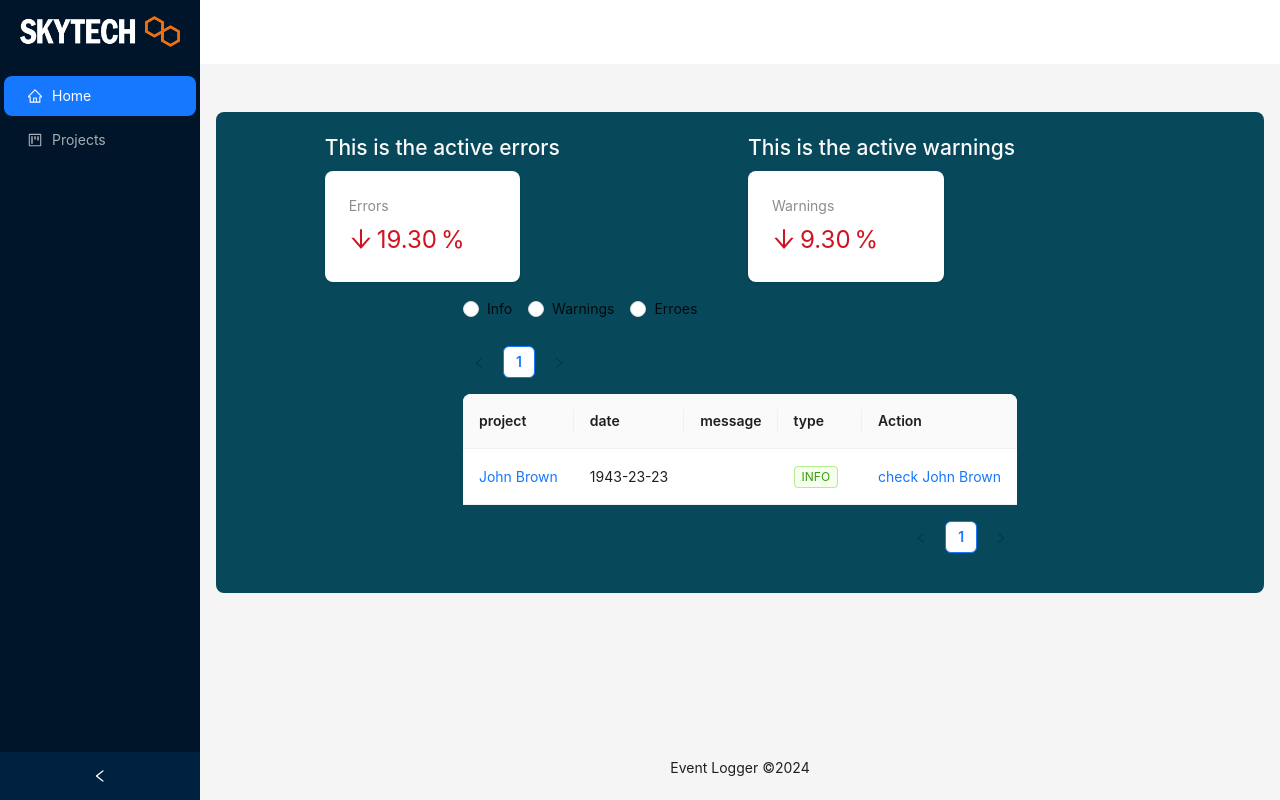
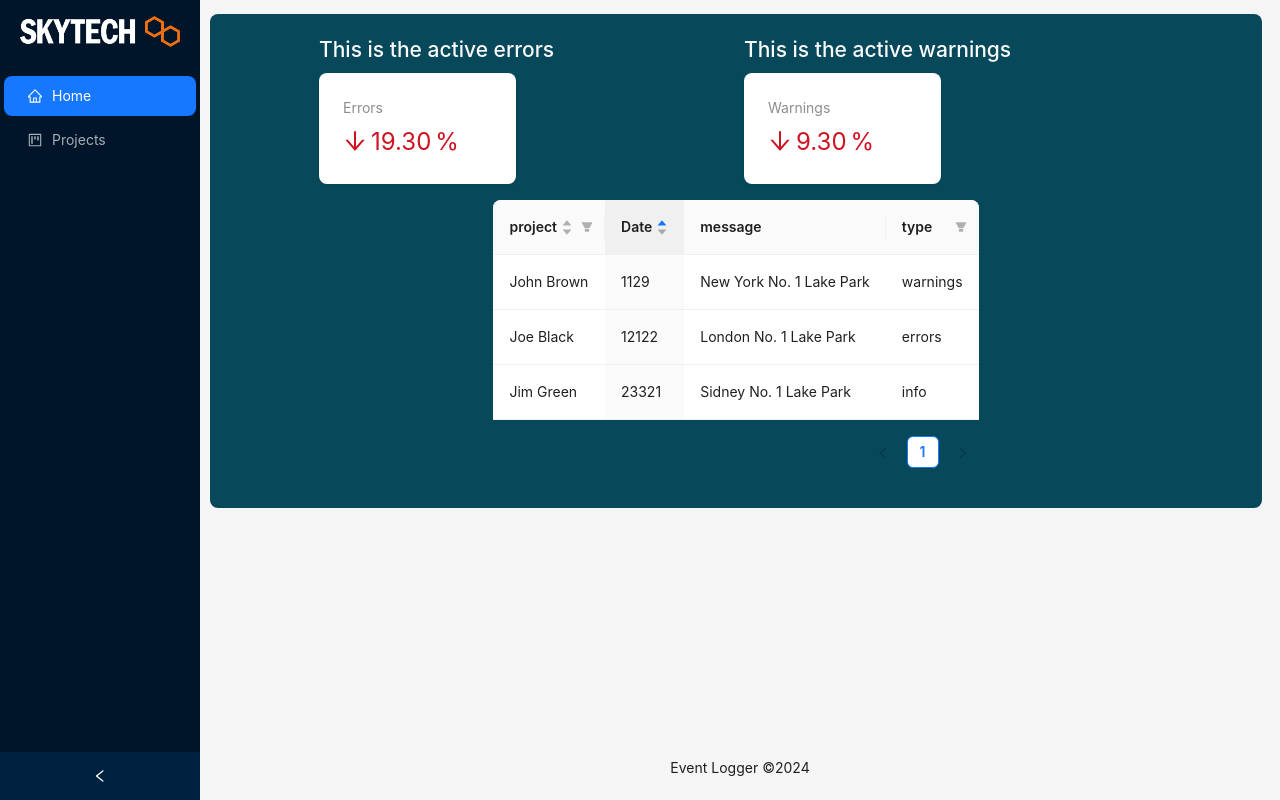
Before and after one commit to MrKalleP/event-frontend, a React (Vite) app: page / in a window 1280 px wide. Built offline with nearby package versions, Linux system fonts and the light colour scheme.

Commit message:
have fixed some tables

```diff
--- a/src/components/MainLayout.tsx
+++ b/src/components/MainLayout.tsx
@@ -6,14 +6,14 @@ import Logo from "./Logo";
 
 
 
-const { Header, Content, Footer, Sider } = Layout;
+const { Content, Footer, Sider } = Layout;
 
 const MainLayout: React.FC = () => {
     const [collapsed, setCollapsed] = useState(false);
     const location = useLocation();
 
     const {
-        token: { colorBgContainer, borderRadiusLG },
+        token: { borderRadiusLG },
     } = theme.useToken();
 
     const menuItems = [
@@ -38,9 +38,7 @@ const MainLayout: React.FC = () => {
                     theme="dark"
                     mode="inline"
                     defaultSelectedKeys={["/"]}
-                    selectedKeys={[location.pathname]}
-                >
-
+                    selectedKeys={[location.pathname]}>
                     {menuItems.map((item) => (
                         <Menu.Item key={item.key} icon={item.icon}>
                             <Link to={item.key}>{item.label}</Link>
@@ -49,9 +47,9 @@ const MainLayout: React.FC = () => {
                 </Menu>
             </Sider>
             <Layout>
-                <Header style={{ background: colorBgContainer }} />
-                <Content style={{ margin: "16px" }}>
-                    <Breadcrumb style={{ margin: "16px 0" }}>
+
+                <Content style={{ margin: "10px" }}>
+                    <Breadcrumb style={{ margin: "2px 0" }}>
                         {breadcrumbItems.map((item) => (
                             <Breadcrumb.Item key={item.key}>{item.label}</Breadcrumb.Item>
                         ))}
@@ -59,7 +57,7 @@ const MainLayout: React.FC = () => {
                     <div
                         style={{
                             padding: 24,
-                            minHeight: 360,
+                            maxWidth: 'calc(100% - 8px)',
                             background: "#07495b",
                             color: "#fafafa",
                             borderRadius: borderRadiusLG,
--- a/src/components/TableHomePage.tsx
+++ b/src/components/TableHomePage.tsx
@@ -1,105 +1,82 @@
-import React, { useState } from 'react';
-import { Radio, Space, Table, Tag } from 'antd';
-import type { TableProps } from 'antd';
-
-type ColumnsType<T extends object> = TableProps<T>['columns'];
-type TablePagination<T extends object> = NonNullable<Exclude<TableProps<T>['pagination'], boolean>>;
-type TablePaginationPosition<T extends object> = NonNullable<
-    TablePagination<T>['position']
->[number];
+import React from 'react';
+import { Table } from 'antd';
+import type { TableColumnsType, TableProps } from 'antd';
+import { EXAMPLE_DATA } from '../utils/testdata';
 
 interface DataType {
-    key: string;
+    type: any;
+    key: React.Key;
     project: string;
     date: string;
-    type: string[];
-    message: string[];
+    message: string;
 }
 
-
-const bottomOptions = [
-    { label: 'Info', value: 'info' },
-    { label: 'Warnings', value: 'warnings' },
-    { label: 'Erroes', value: 'errors' },
-];
-
-const columns: ColumnsType<DataType> = [
+const project_columns: TableColumnsType<DataType> = [
     {
         title: 'project',
         dataIndex: 'project',
-        key: 'project',
-        render: (text) => <a>{text}</a>,
+        filters: [
+            {
+                text: 'John Brown',
+                value: 'John Brown',
+            },
+            {
+                text: 'Joe Black',
+                value: 'Joe Black',
+            },
+            {
+                text: 'Jim Green',
+                value: 'Jim Green',
+            },
+        ],
+        onFilter: (value, record) => record.project.includes(value as string),
+        sorter: (a, b) => a.project.localeCompare(b.project),
+        sortDirections: ['ascend', 'descend'],
     },
     {
-        title: 'date',
+        title: 'Date',
         dataIndex: 'date',
-        key: 'date',
+        defaultSortOrder: 'ascend',
+        sorter: (a, b) => new Date(a.date).getTime() - new Date(b.date).getTime(),
     },
     {
         title: 'message',
         dataIndex: 'message',
-        key: 'message',
+        defaultSortOrder: 'ascend',
     },
     {
         title: 'type',
-        key: 'type',
         dataIndex: 'type',
-        render: (tags: string[]) => (
-            <span>
-                {tags.map((tag) => {
-                    let color = tag.length > 5 ? 'geekblue' : 'green';
-                    if (tag === 'loser') {
-                        color = 'volcano';
-                    }
-                    return (
-                        <Tag color={color} key={tag}>
-                            {tag.toUpperCase()}
-                        </Tag>
-                    );
-                })}
-            </span>
-        ),
-    },
-    {
-        title: 'Action',
-        key: 'action',
-        render: (_, record) => (
-            <Space size="middle">
-                <a>check {record.project}</a>
-            </Space>
-        ),
+        filters: [
+            {
+                text: 'info',
+                value: 'info',
+            },
+            {
+                text: 'warnings',
+                value: 'warnings',
+            },
+            {
+                text: 'errors',
+                value: 'errors',
+            },
+        ],
+        onFilter: (value, record) => record.type.includes(value as string),
     },
 ];
 
-const data: DataType[] = [
-    {
-        key: '1',
-        project: 'John Brown',
-        date: "1943-23-23",
-        message: [],
-        type: ['Info'],
-    },
-];
+const onChange: TableProps<DataType>['onChange'] = (pagination, filters, sorter, extra) => {
+    console.log('params', pagination, filters, sorter, extra);
+};
 
-const TableHomePage: React.FC = () => {
-    const [top, setTop] = useState<TablePaginationPosition<DataType>>('topLeft');
-    const [bottom, setBottom] = useState<TablePaginationPosition<DataType>>('bottomRight');
-    return (
-        <div>
-            <Radio.Group
-                style={{ marginBottom: 10 }}
-                options={bottomOptions}
-                value={bottom}
-                onChange={(e) => {
-                    setBottom(e.target.value);
-                }}
-            />
-            <Table<DataType>
-                columns={columns}
-                pagination={{ position: [top, bottom] }}
-                dataSource={data}
-            />
-        </div>
-    );
-};
-export default TableHomePage
+const TableHomePage: React.FC = () => (
+    <Table<DataType>
+        columns={project_columns}
+        dataSource={EXAMPLE_DATA}
+        onChange={onChange}
+        showSorterTooltip={{ title: 'Click to sort' }}
+        rowKey="key"
+    />
+);
+
+export default TableHomePage;
--- /dev/null
+++ b/src/utils/testdata.tsx
@@ -0,0 +1,25 @@
+import { message } from "antd";
+
+export const EXAMPLE_DATA = [
+    {
+        key: '1',
+        project: 'John Brown',
+        date: "1129",
+        message: 'New York No. 1 Lake Park',
+        type: "warnings",
+    },
+    {
+        key: '2',
+        project: 'Joe Black',
+        date: "12122",
+        message: 'London No. 1 Lake Park',
+        type: "errors",
+    },
+    {
+        key: '3',
+        project: 'Jim Green',
+        date: "23321",
+        message: 'Sidney No. 1 Lake Park',
+        type: "info",
+    },
+];
```
